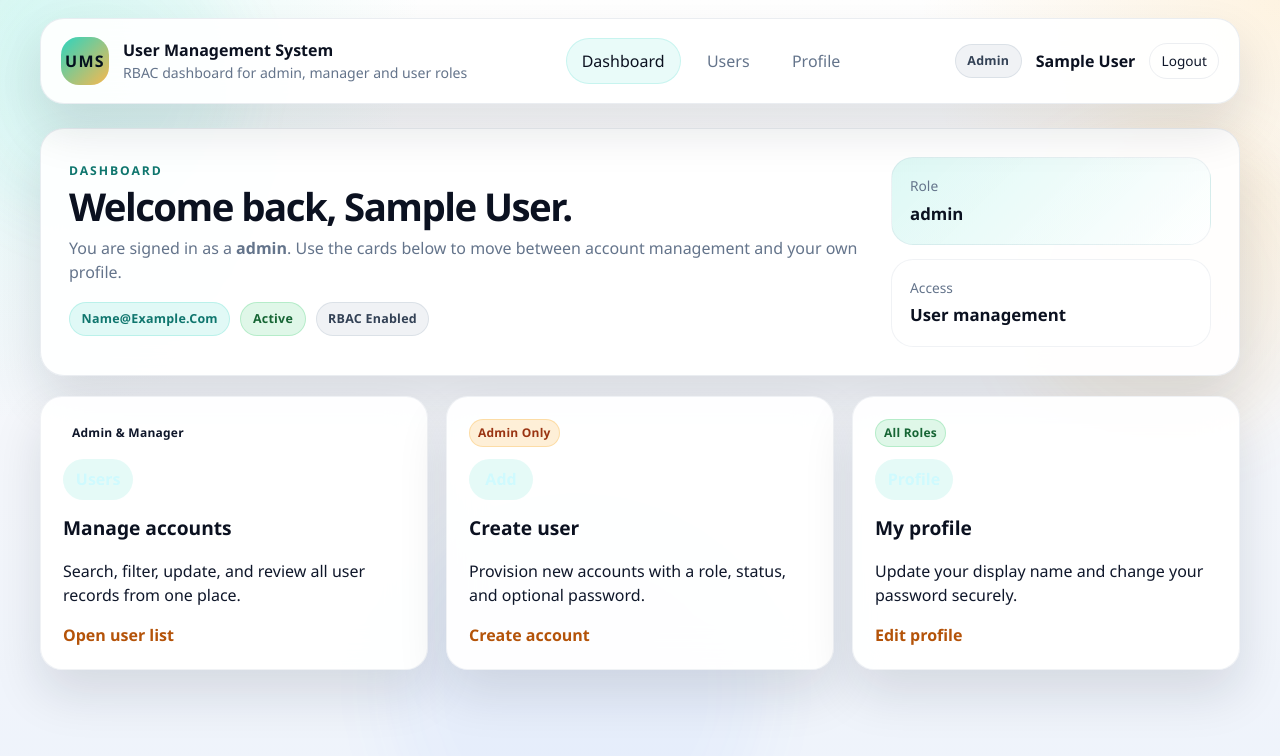
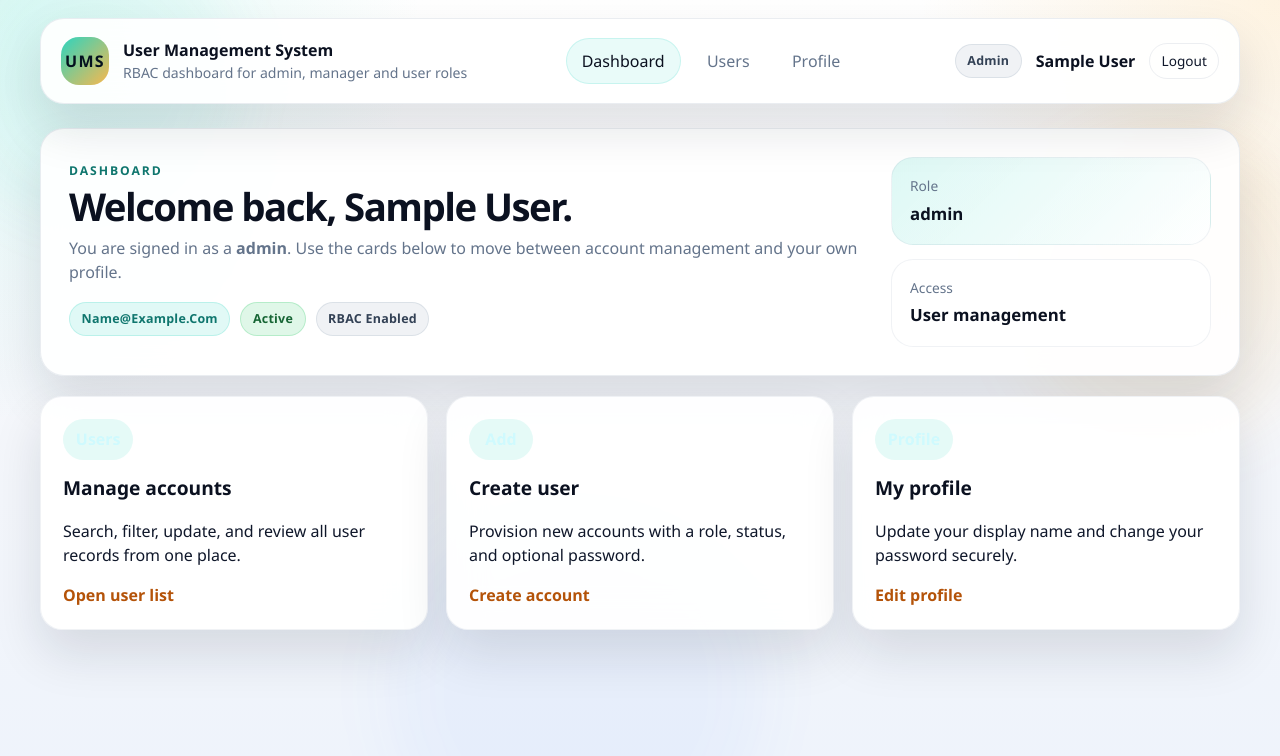
Before and after one commit to Kartikeya-guthub/User-Management-System, a React (Vite) app in the folder client/: page /dashboard in a window 1280 px wide. Shown: the top 756 px of the page. Built offline with nearby package versions, Linux system fonts and the light colour scheme; no server answers; sample sign-in values are in the browser's storage.

Commit message:
Revert "Add access control badges to dashboard cards (Admin only, Admin & Manager, All roles)"
This reverts commit aa95c38faf65cb534a4c2e83e799807ce5535ac3.

```diff
--- a/client/src/App.css
+++ b/client/src/App.css
@@ -588,18 +588,6 @@
   font-weight: 700;
 }
 
-.action-card__badge {
-  display: flex;
-  gap: 6px;
-  margin-bottom: 12px;
-  flex-wrap: wrap;
-}
-
-.action-card__badge .badge {
-  font-size: 0.75rem;
-  padding: 4px 8px;
-}
-
 .auth-layout {
   gap: 20px;
   align-items: stretch;
--- a/client/src/pages/DashboardPage.jsx
+++ b/client/src/pages/DashboardPage.jsx
@@ -41,9 +41,6 @@ const DashboardPage = () => {
       <section className="section-grid">
         {(isAdmin || isManager) && (
           <article className="action-card surface" onClick={() => navigate('/users')}>
-            <div className="action-card__badge">
-              <span className="badge badge--primary">Admin & Manager</span>
-            </div>
             <div className="action-card__icon">Users</div>
             <h2>Manage accounts</h2>
             <p>Search, filter, update, and review all user records from one place.</p>
@@ -53,9 +50,6 @@ const DashboardPage = () => {
 
         {isAdmin && (
           <article className="action-card surface" onClick={() => navigate('/users/create')}>
-            <div className="action-card__badge">
-              <span className="badge badge--warning">Admin only</span>
-            </div>
             <div className="action-card__icon">Add</div>
             <h2>Create user</h2>
             <p>Provision new accounts with a role, status, and optional password.</p>
@@ -64,9 +58,6 @@ const DashboardPage = () => {
         )}
 
         <article className="action-card surface" onClick={() => navigate('/profile')}>
-          <div className="action-card__badge">
-            <span className="badge badge--success">All roles</span>
-          </div>
           <div className="action-card__icon">Profile</div>
           <h2>My profile</h2>
           <p>Update your display name and change your password securely.</p>
```
